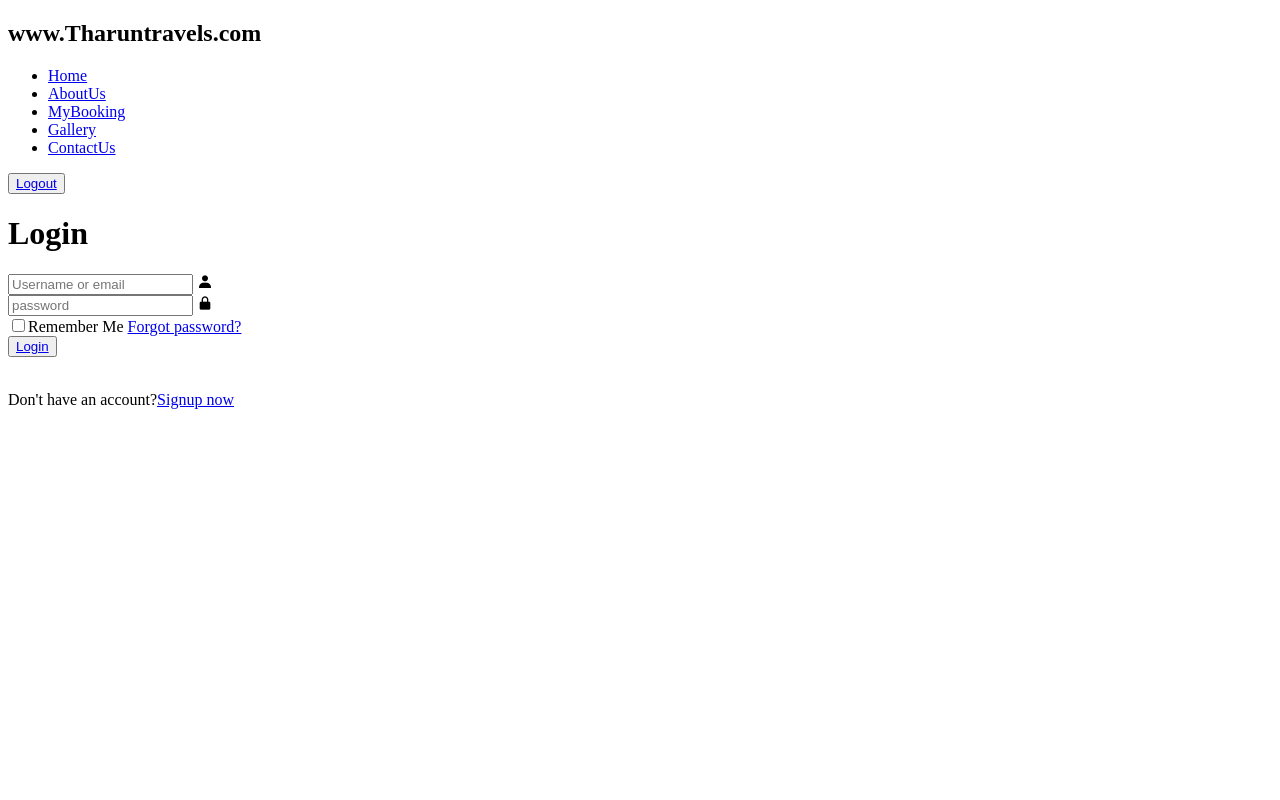
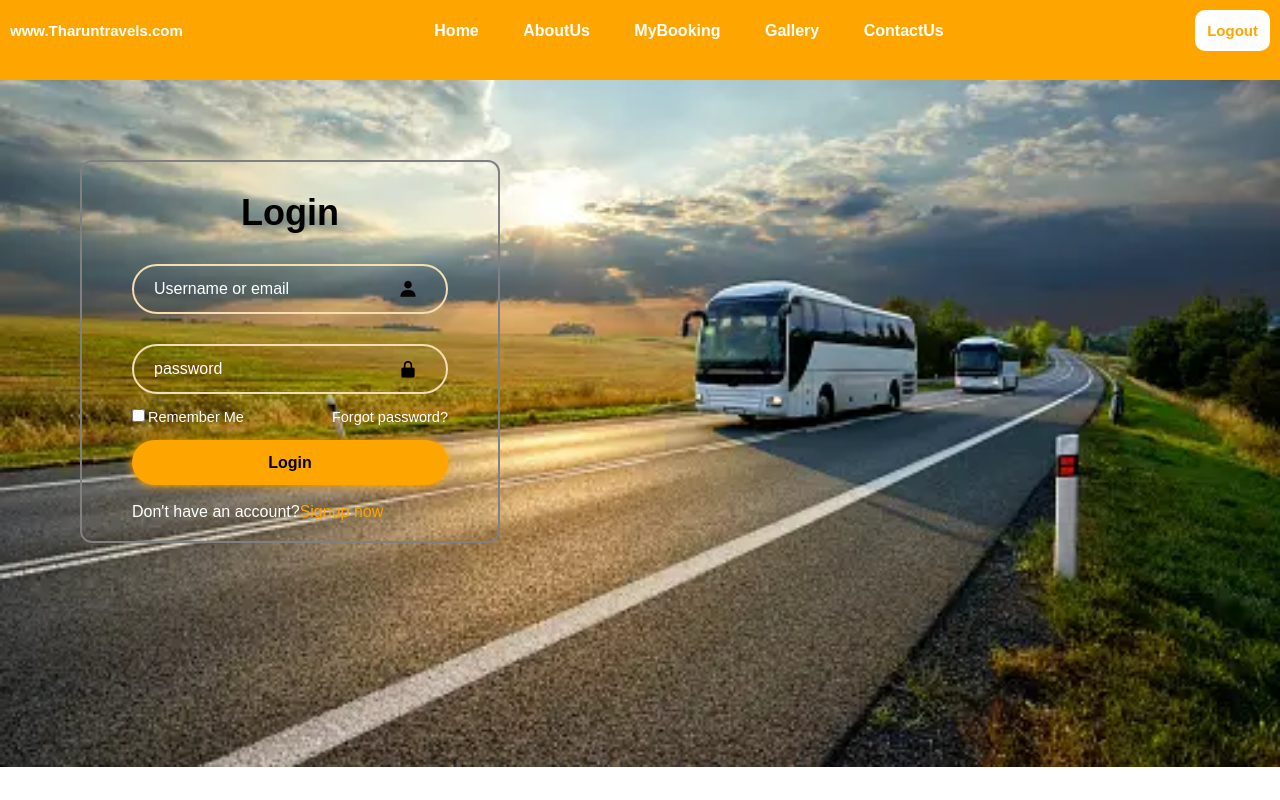
Before and after one commit to Tharunperika/tharuntravels, a plain HTML site: page login.html in a window 1280 px wide. Drawn offline with nearby package versions, Linux system fonts and the light colour scheme; files whose address does not match are found by name.

Commit message:
login.html

```diff
--- a/login.html
+++ b/login.html
@@ -1,7 +1,7 @@
 <!DOCTYPE html>
 <html>
     <head><title>tharuntravels</title>
-    <link rel="stylesheet"href="homepage.css">
+    <link rel="stylesheet"href="index.css">
     <link href='https://unpkg.com/boxicons@2.1.4/css/boxicons.min.css' rel='stylesheet'>
 </head>
     <body>
@@ -9,13 +9,13 @@
             <nav>
                 <h2 class="logo">www.Tharuntravels.com</h2>
                  <ul>
-                    <li><a href="#">Home</a></li>
-                    <li><a href="#">AboutUs</a></li>
+                    <li><a href="homepage.html">Home</a></li>
+                    <li><a href="AboutUs.html">AboutUs</a></li>
                     <li><a href="#">MyBooking</a></li>
-                    <li><a href="#">Gallery</a></li>
-                    <li><a href="#">ContactUs</a></li>
+                    <li><a href="Gallery.html">Gallery</a></li>
+                    <li><a href="Contactus.html">ContactUs</a></li>
                     </ul>
-                    <button>  <a href="#">Logout</a></button>
+                    <button>  <a href="login.html">Logout</a></button>
 
             </nav>
             </div>
```
